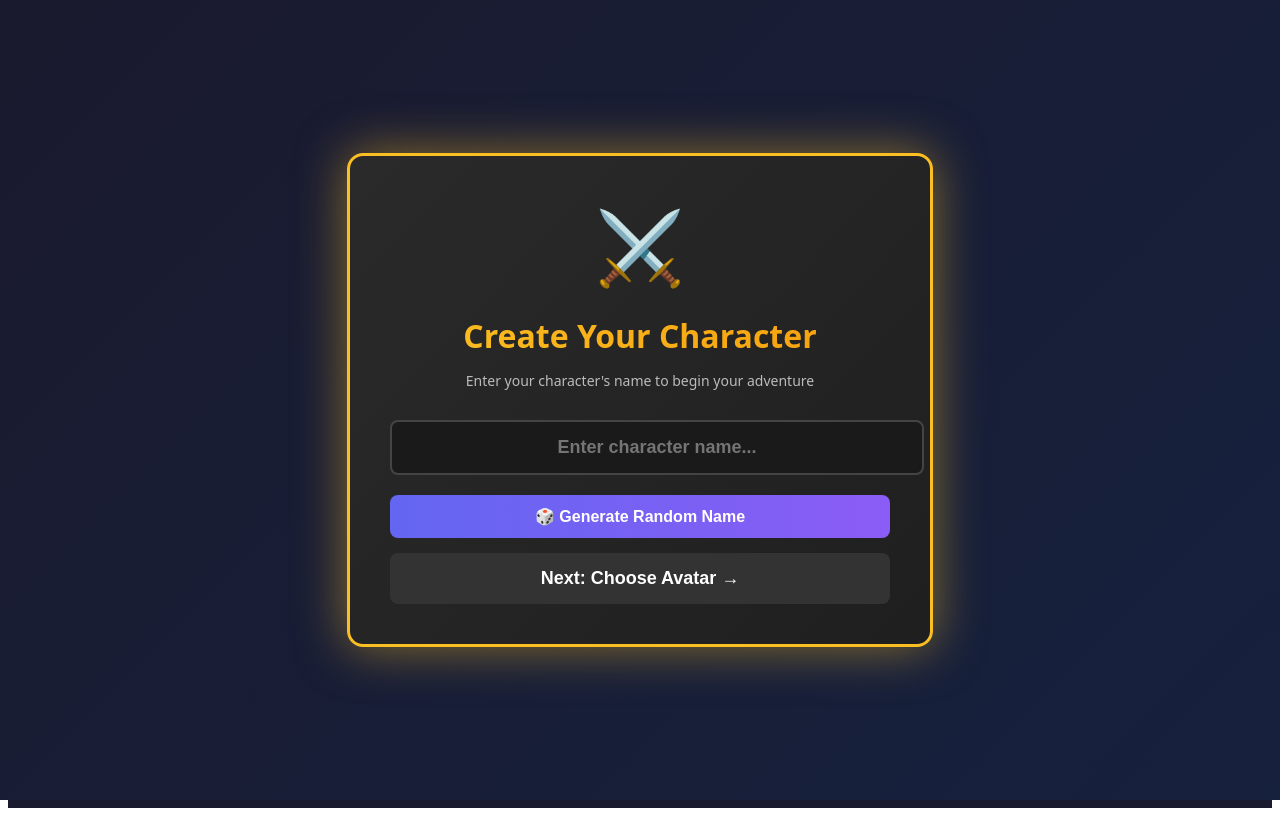
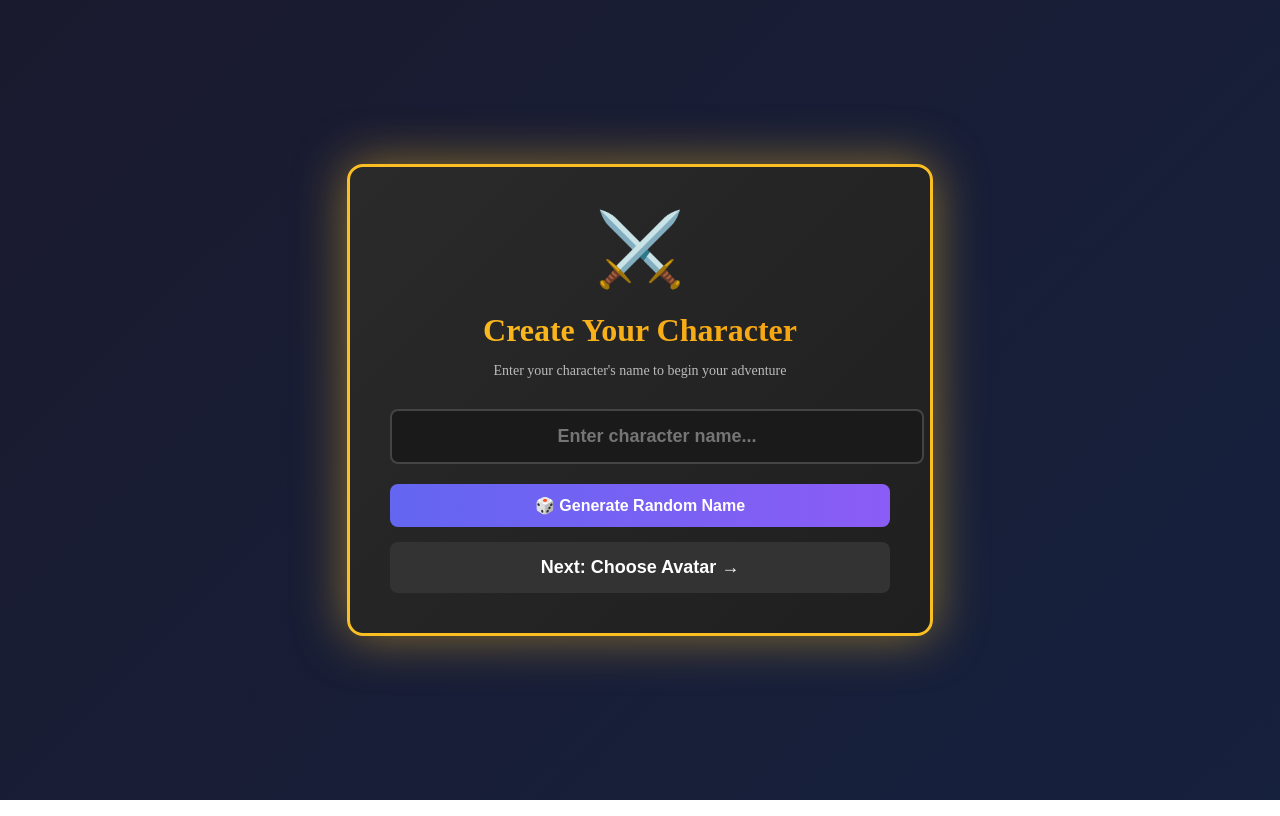
Before and after one commit to alphakey-marketing/react-learning, a React (Vite) app: page / in a window 1280 px wide. Built offline with nearby package versions, Linux system fonts and the light colour scheme.

Commit message:
fix: Remove white screen flash by simplifying App.tsx wrapper
Removed the centering wrapper div that was causing layout flashes.
MiniLevelGame now handles its own layout directly.

```diff
--- a/src/App.tsx
+++ b/src/App.tsx
@@ -1,21 +1,7 @@
 import { MiniLevelGame } from "./MiniLevelGame";
 
 function App() {
-  return (
-    <div
-      style={{
-        minHeight: "100vh",
-        background: "#1a1a2e",
-        color: "white",
-        display: "flex",
-        justifyContent: "center",
-        alignItems: "center",
-        fontFamily: "system-ui, sans-serif",
-      }}
-    >
-      <MiniLevelGame />
-    </div>
-  );
+  return <MiniLevelGame />;
 }
 
 export default App;
```
